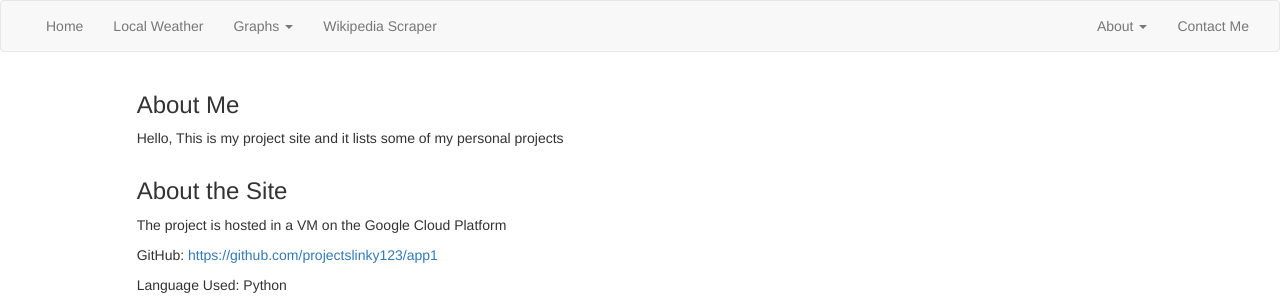
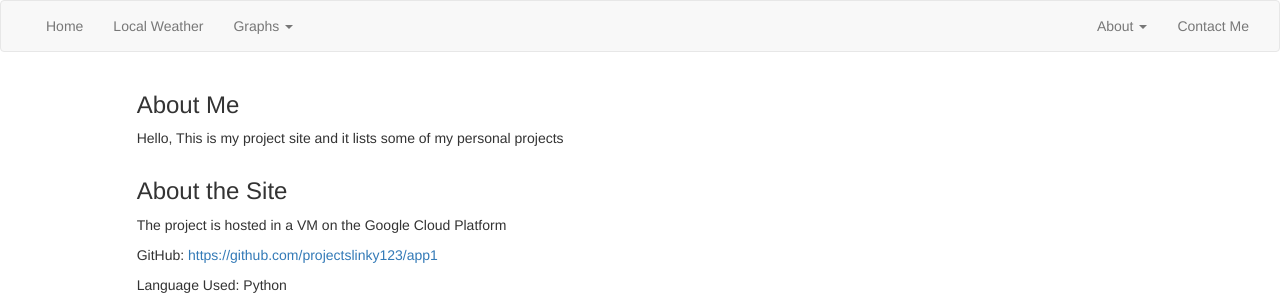
Before and after one commit to projectslinky123/app1, a Flask app: page / in a window 1280 px wide. Shown: the top 300 px of the page. Run offline with Flask 2, Linux system fonts and the light colour scheme; some libraries are stand-ins or nearby versions.

Commit message:
remove wikipedia scraper

```diff
--- a/app/templates/topnav.html
+++ b/app/templates/topnav.html
@@ -14,7 +14,7 @@
                                 <li><a href="/graph">GDP per capita</a></li>
                             </ul>
                           </li>
-                    <li><a href="/scraper">Wikipedia Scraper</a></li>
+                 <!--        <li><a href="/scraper">Wikipedia Scraper</a></li>  -->
       <!--                    <li class="dropdown">
                             <a class="dropdown-toggle" data-toggle="dropdown" href="#">Other Projects
                             <span class="caret"></span></a>
```
